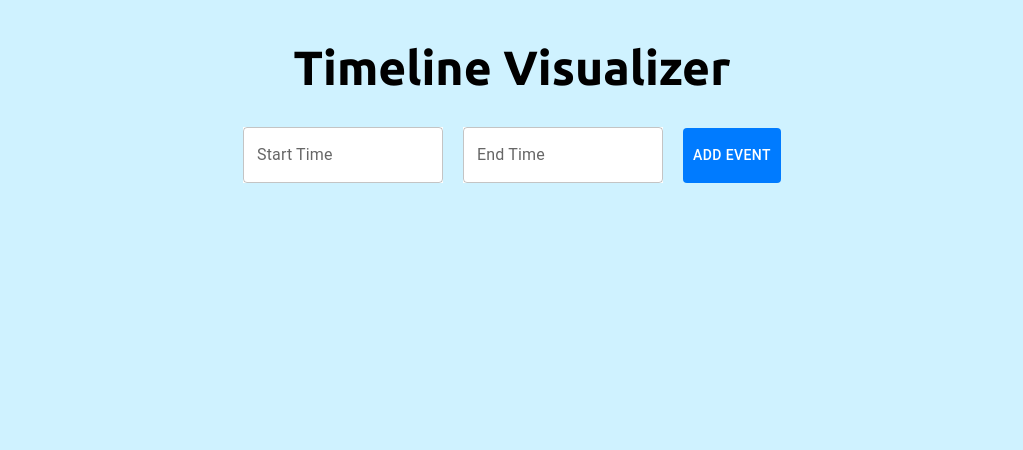
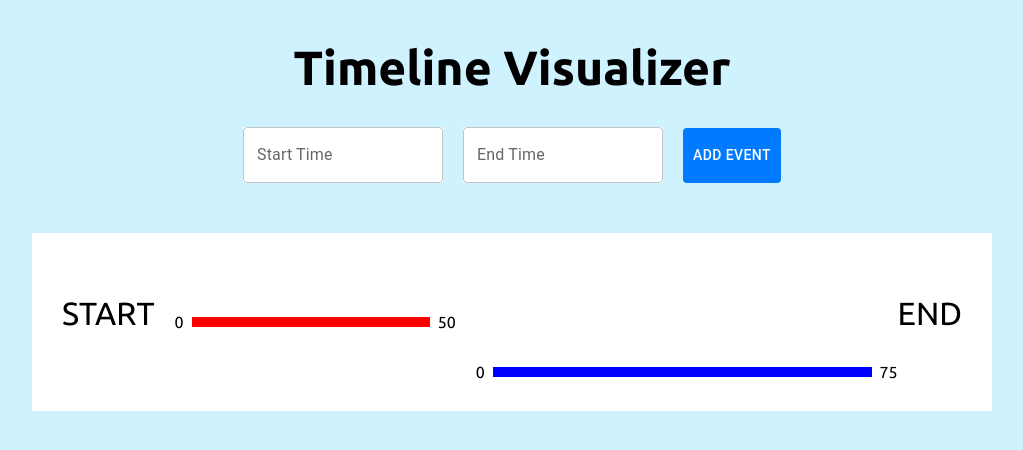
Before and after one commit to tombak98/SST-challenge, a React app: page / in a window 1280 px wide. Shown: the top 450 px of the page, without its empty margins (128-1151 px from the left). Built offline with nearby package versions, Linux system fonts and the light colour scheme.

Commit message:
trying to make the timeline

```diff
--- a/less/timeline.less
+++ b/less/timeline.less
@@ -0,0 +1,54 @@
+#timeline {
+    margin: 50px;
+    display: flex;
+    width: 900px;
+    height: auto;
+    background-color: white;
+    padding: 30px;
+    position: relative;
+
+    #time-start {
+        position: relative;
+        left: 0;
+    }
+
+    #time-end {
+        position: relative;
+        right: 0;
+    }
+
+    p {
+        font-size: 2rem;
+    }
+
+    .timeline-item {
+        display: flex;
+        align-items: center;
+        position: relative;
+        margin-left: 20px;
+        margin-right: auto;
+
+        .item-start {
+            margin-right: auto;
+        }
+
+        .item-end {
+            margin-left: auto;
+        }
+
+        .bar {
+            height: 10px;
+            width: 100%;
+            margin-left: 8px;
+            margin-right: 8px;
+        }
+    }
+}
+
+.red {
+    background-color: red;
+}
+
+.blue {
+    background-color: blue;
+}
--- a/public/index.css
+++ b/public/index.css
@@ -27,6 +27,51 @@
 #input-section .submit-button:hover {
   background-color: #0064d0;
 }
+#timeline {
+  margin: 50px;
+  display: flex;
+  width: 900px;
+  height: auto;
+  background-color: white;
+  padding: 30px;
+  position: relative;
+}
+#timeline #time-start {
+  position: relative;
+  left: 0;
+}
+#timeline #time-end {
+  position: relative;
+  right: 0;
+}
+#timeline p {
+  font-size: 2rem;
+}
+#timeline .timeline-item {
+  display: flex;
+  align-items: center;
+  position: relative;
+  margin-left: 20px;
+  margin-right: auto;
+}
+#timeline .timeline-item .item-start {
+  margin-right: auto;
+}
+#timeline .timeline-item .item-end {
+  margin-left: auto;
+}
+#timeline .timeline-item .bar {
+  height: 10px;
+  width: 100%;
+  margin-left: 8px;
+  margin-right: 8px;
+}
+.red {
+  background-color: red;
+}
+.blue {
+  background-color: blue;
+}
 * {
   font-family: 'Ubuntu', sans-serif;
 }
--- a/src/App.js
+++ b/src/App.js
@@ -2,6 +2,7 @@ import React from "react";
 import {Link, Routes, Route} from 'react-router-dom'
 import {useSelector, useDispatch} from 'react-redux'
 import InputSection from "./components/InputSection";
+import Timeline from "./components/Timeline";
 
 
 function App(){
@@ -11,6 +12,7 @@ function App(){
         <div id="main-container">
             <h1>Timeline Visualizer</h1>
             <InputSection/>
+            <Timeline start={0} end={100}/>
         </div>
         </>
 
--- /dev/null
+++ b/src/components/Timeline.js
@@ -0,0 +1,14 @@
+import React from "react";
+import TimelineItems from "./TimelineItems";
+
+const Timeline = ({start, end}) => {
+    return (
+        <div id="timeline">
+            <p id="time-start">START</p>
+            <TimelineItems/>
+            <p id="time-end">END</p>
+        </div>
+    )
+}
+
+export default Timeline
--- /dev/null
+++ b/src/components/TimelineItems.js
@@ -0,0 +1,20 @@
+import React from "react";
+
+const TimelineItems = () => {
+    return (
+        <>
+            <div className='timeline-item' style={{width: '50%'}}>
+                <span className="item-start">0</span>
+                <div className="bar red"></div>
+                <span className="item-end">50</span>
+            </div>
+            <div className='timeline-item' style={{width: '75%', marginTop: '100px'}}>
+                <span className="item-start">0</span>
+                <div className="bar blue"></div>
+                <span className="item-end">75</span>
+            </div>
+        </>
+    )
+}
+
+export default TimelineItems
```
Also changed, not shown: public/bundle.js, 2 other files (tests, documents, lock files or other folders).
